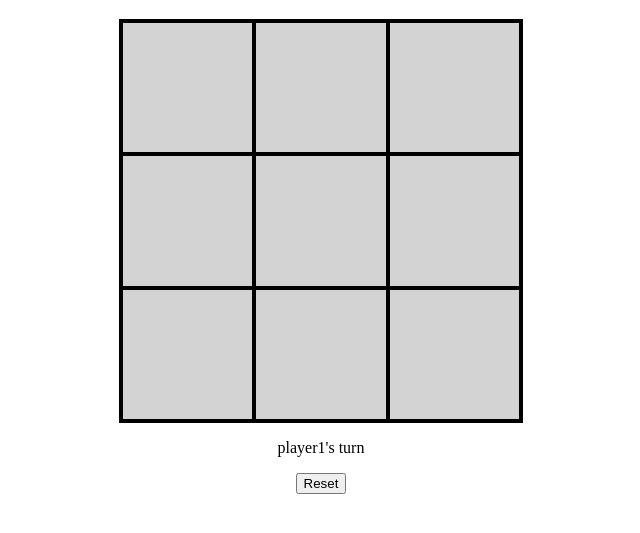
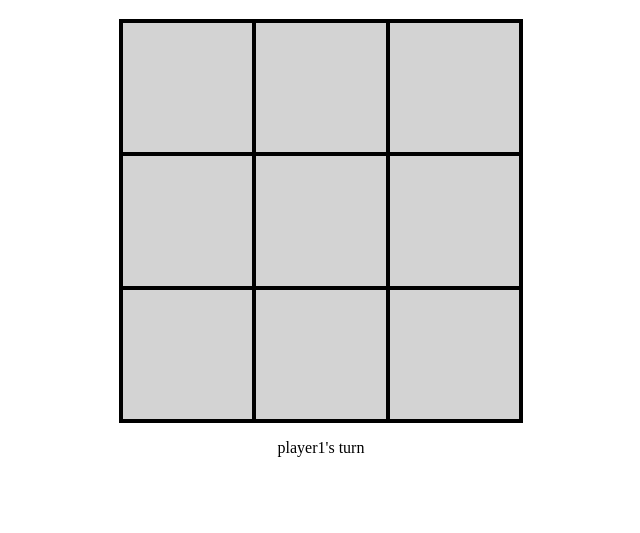
Before and after one commit to DRS2503/odin-tik-tak-toe-objects-and-closures, a plain HTML site: page index.html in a window 1280 px wide. Shown: the part 61-594 px from the top of the page, without its empty margins (319-959 px from the left). Drawn offline with Linux system fonts and the light colour scheme.

```diff
--- a/index.html
+++ b/index.html
@@ -24,7 +24,6 @@
             <div id="8" class="grid-items"></div>
         </div>
         <p>This is for players turn</p>
-        <button>Reset</button>
     </main>
 </body>
 </html>
```
